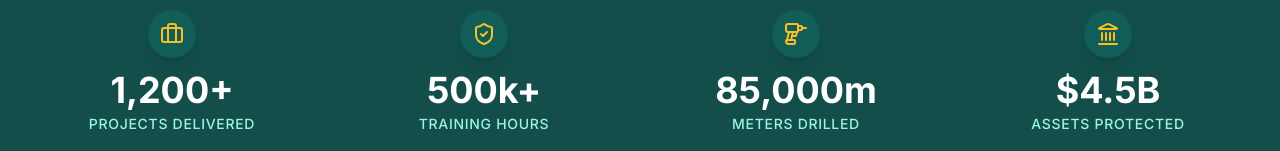
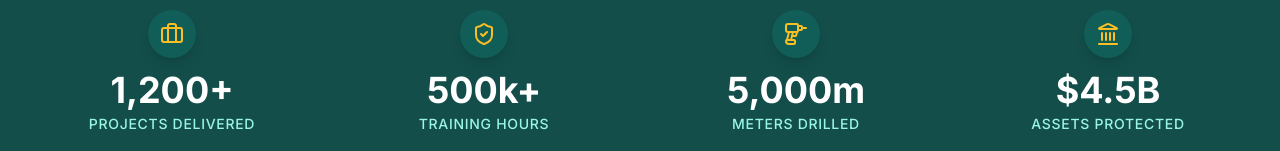
Before and after one commit to skalaliya/MBSC-small, a React (Vite) app: page / in a window 1280 px wide. Shown: the part 801-952 px from the top of the page. Built offline with nearby package versions, Linux system fonts and the light colour scheme.

Commit message:
Update metersDrilled value in STATS_DATA

```diff
--- a/constants.ts
+++ b/constants.ts
@@ -37,7 +37,7 @@ export const CONTACT_INFO = {
 export const STATS_DATA = [
   { labelKey: 'stats.projectsDelivered', value: '1,200+', icon: Briefcase },
   { labelKey: 'stats.safetyHours', value: '500k+', icon: ShieldCheck },
-  { labelKey: 'stats.metersDrilled', value: '85,000m', icon: Drill },
+  { labelKey: 'stats.metersDrilled', value: '5,000m', icon: Drill },
   { labelKey: 'stats.assetsProtected', value: '$4.5B', icon: Landmark },
 ];
 
```
